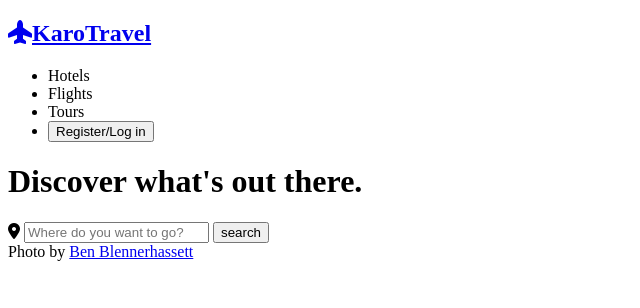
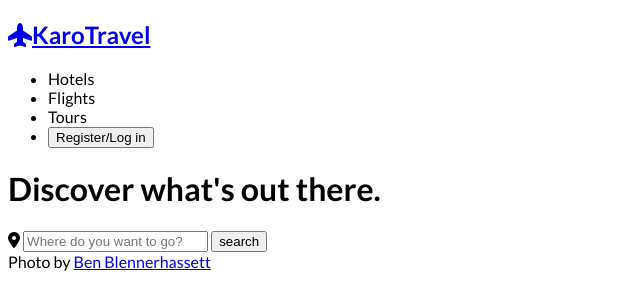
Before and after one commit to Karolinaa12/Travel-site, a plain HTML site: page index.html in a window 1280 px wide. Shown: the whole page, without its empty margins (0-640 px from the left). Drawn offline with Linux system fonts and the light colour scheme.

Commit message:
Imported google fonts

```diff
--- a/index.html
+++ b/index.html
@@ -10,6 +10,12 @@
       src="https://kit.fontawesome.com/6821d79269.js"
       crossorigin="anonymous"
     ></script>
+    <link rel="preconnect" href="https://fonts.googleapis.com" />
+    <link rel="preconnect" href="https://fonts.gstatic.com" crossorigin />
+    <link
+      href="https://fonts.googleapis.com/css2?family=Lato:wght@400;700&display=swap"
+      rel="stylesheet"
+    />
   </head>
   <body>
     <div class="container">
--- a/styles.css
+++ b/styles.css
@@ -0,0 +1,3 @@
+body {
+  font-family: "Lato", sans-serif;
+}
```
